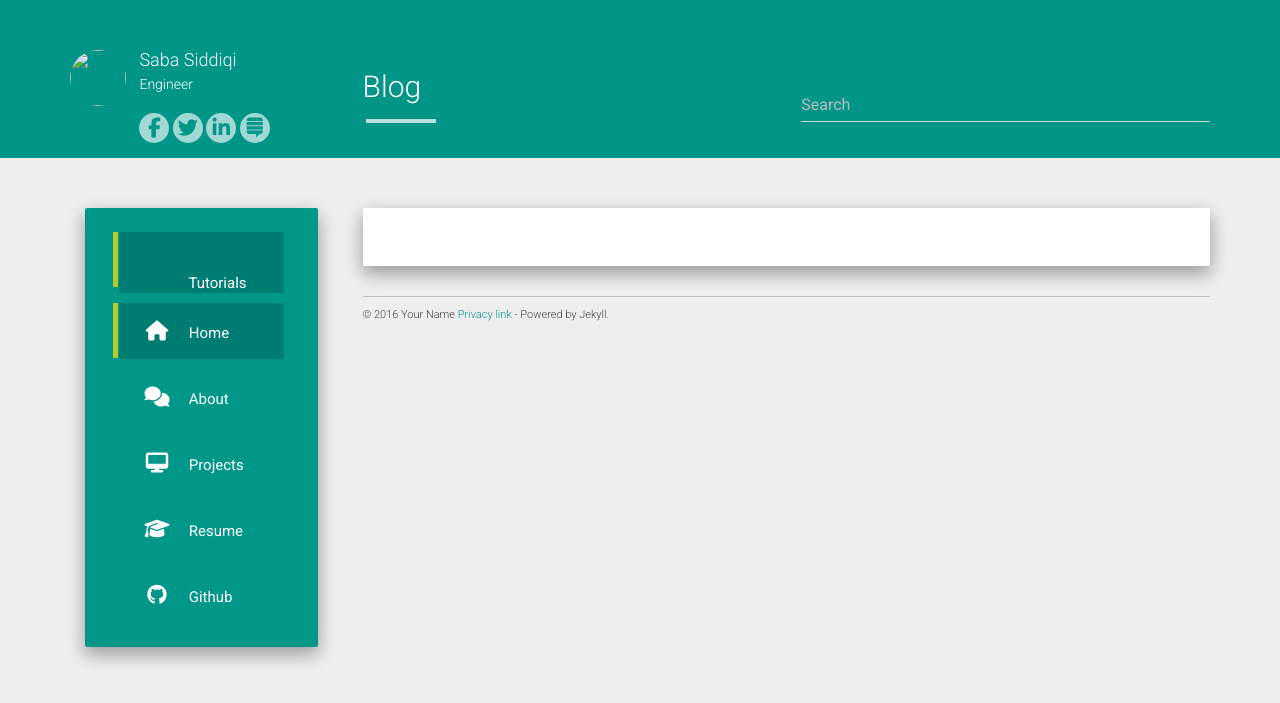
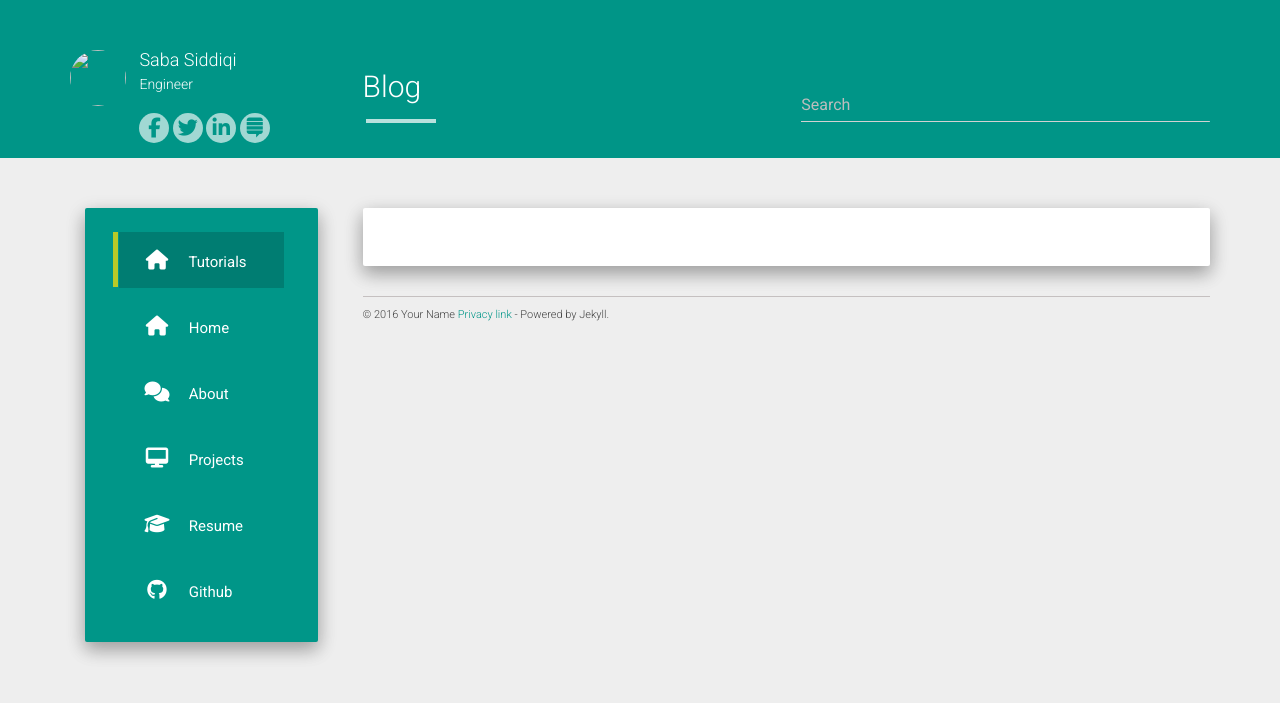
Before and after one commit to SabaSiddiqi/sabasiddiqi.github.io, a Jekyll site: the page built from index.html, in a window 1280 px wide. Shown: the top 703 px of the page. Built offline with Jekyll 4.4.1, drawn with Linux system fonts in a browser that asks for light colours; nearby versions of some CDN libraries; the list of posts is cut into pages by our own code.

Commit message:
Update from Forestry.io - _data/urls.json

```diff
--- a/_data/urls.json
+++ b/_data/urls.json
@@ -2,13 +2,13 @@
   {
     "text": "Tutorials",
     "url": "",
-    "icon": "",
+    "icon": "fa-home",
     "layout": "",
     "target": ""
   },
   {
     "text": "Home",
-    "url": "/",
+    "url": "/home/",
     "icon": "fa-home",
     "layout": "post"
   },
```
Also changed, not shown: .forestry/front_matter/templates/new.yml.
